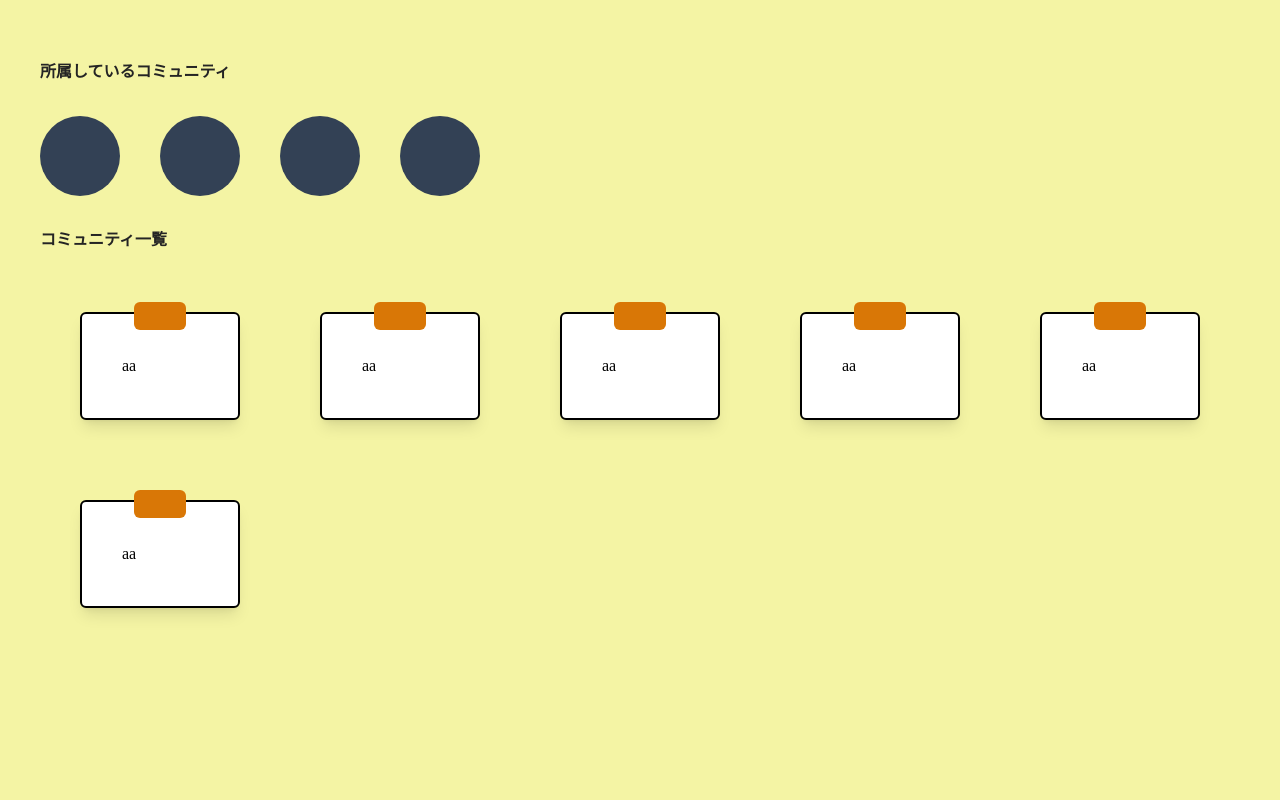
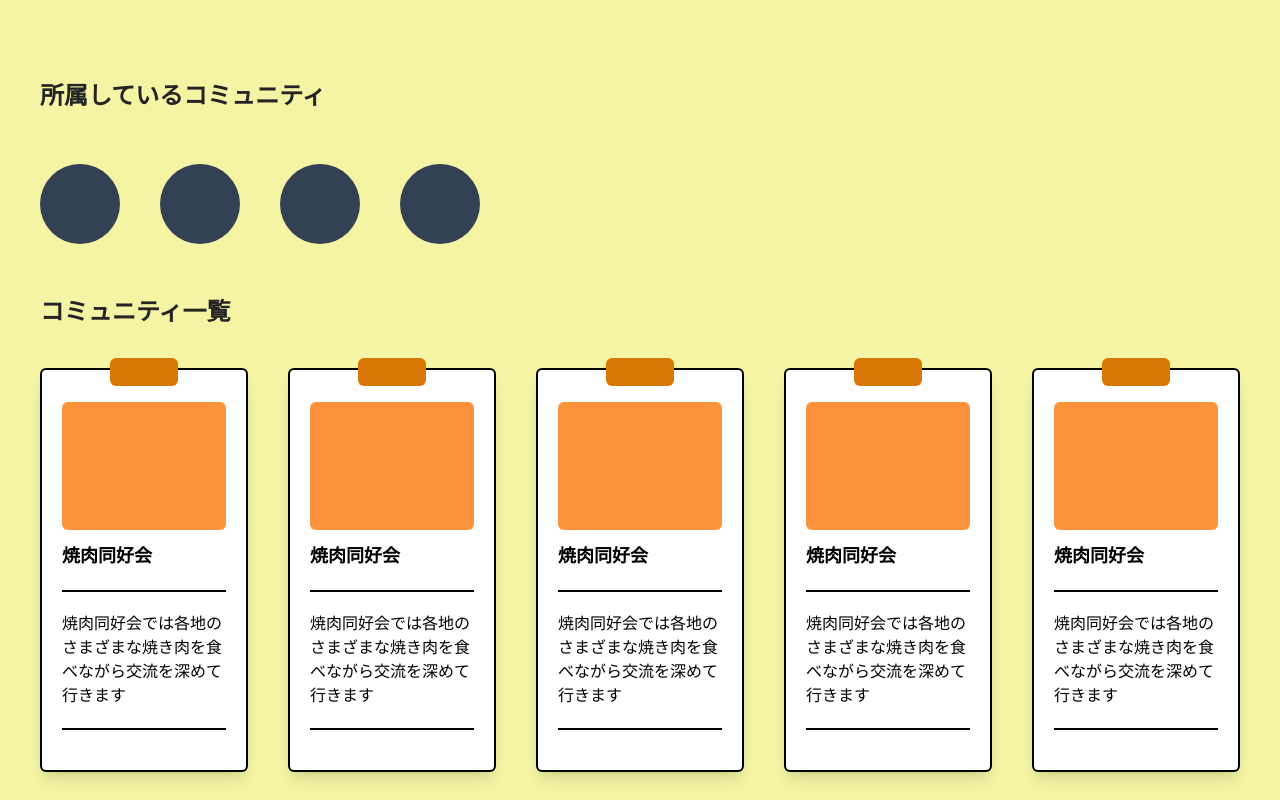
Before and after one commit to kuma0328/web3hackathon, a Next.js app in the folder client/: page /community in a window 1280 px wide. Shown: the top 800 px of the page. Built offline with nearby package versions, Linux system fonts and the light colour scheme.

Commit message:
feat:communityページの作成

```diff
--- a/client/components/BaseParts/Board.tsx
+++ b/client/components/BaseParts/Board.tsx
@@ -6,9 +6,9 @@ type TProps = {
 export const Board = ({ children, className }: TProps) => {
   return (
     <div
-      className={`${className} relative m-10 rounded-md border-2 border-black bg-white shadow-lg`}
+      className={`${className} relative rounded-md border-2 border-black bg-white shadow-lg`}
     >
-      <span className="absolute left-1/3  -my-3 h-7 w-1/3 rounded-md bg-amber-600"></span>
+      <span className="absolute left-1/3 -my-3 h-7 w-1/3 rounded-md bg-amber-600"></span>
       {children}
     </div>
   );
--- a/client/components/BaseParts/TypoGraphy.tsx
+++ b/client/components/BaseParts/TypoGraphy.tsx
@@ -5,6 +5,6 @@ type TProps = {
 };
 export const TypoGraphy = ({ className, children }: TProps) => {
   return (
-    <div className={`${className} my-5 font-semibold text-fc`}>{children}</div>
+    <div className={`${className}  font-semibold text-fc`}>{children}</div>
   );
 };
--- a/client/components/Community/Communities.tsx
+++ b/client/components/Community/Communities.tsx
@@ -2,9 +2,14 @@ import { Community } from './Community';
 
 export const Communities = () => {
   return (
-    <div className=" grid grid-cols-5">
+    <div className=" grid grid-cols-5 gap-10">
       {[0, 1, 2, 3, 4, 5].map(() => {
-        return <Community />;
+        return (
+          <Community
+            title="焼肉同好会"
+            description="焼肉同好会では各地のさまざまな焼き肉を食べながら交流を深めて行きます"
+          />
+        );
       })}
     </div>
   );
--- a/client/components/Community/Community.tsx
+++ b/client/components/Community/Community.tsx
@@ -1,9 +1,20 @@
 import { Board } from '../BaseParts/Board';
-
-export const Community = () => {
+type TProps = {
+  title: string;
+  description: string;
+};
+export const Community = ({ title, description }: TProps) => {
   return (
     <Board>
-      <div className="p-10">aa</div>
+      <div className="p-5">
+        <div className="m-auto my-3 h-32 w-full rounded-md bg-orange-400"></div>
+        <div>
+          <p className="text-lg font-semibold">{title}</p>
+          <div className="my-5 border-t-2 border-b-2 border-black py-5">
+            <p>{description}</p>
+          </div>
+        </div>
+      </div>
     </Board>
   );
 };
--- a/client/pages/community/index.tsx
+++ b/client/pages/community/index.tsx
@@ -6,9 +6,11 @@ import { Page } from '../../components/Wrapper/Page';
 const index = () => {
   return (
     <Page wide={false} className="p-10">
-      <TypoGraphy>所属しているコミュニティ</TypoGraphy>
+      <TypoGraphy className="my-10 text-2xl">
+        所属しているコミュニティ
+      </TypoGraphy>
       <BelongingCommunity />
-      <TypoGraphy>コミュニティ一覧</TypoGraphy>
+      <TypoGraphy className="my-10 text-2xl">コミュニティ一覧</TypoGraphy>
       <Communities />
     </Page>
   );
```
